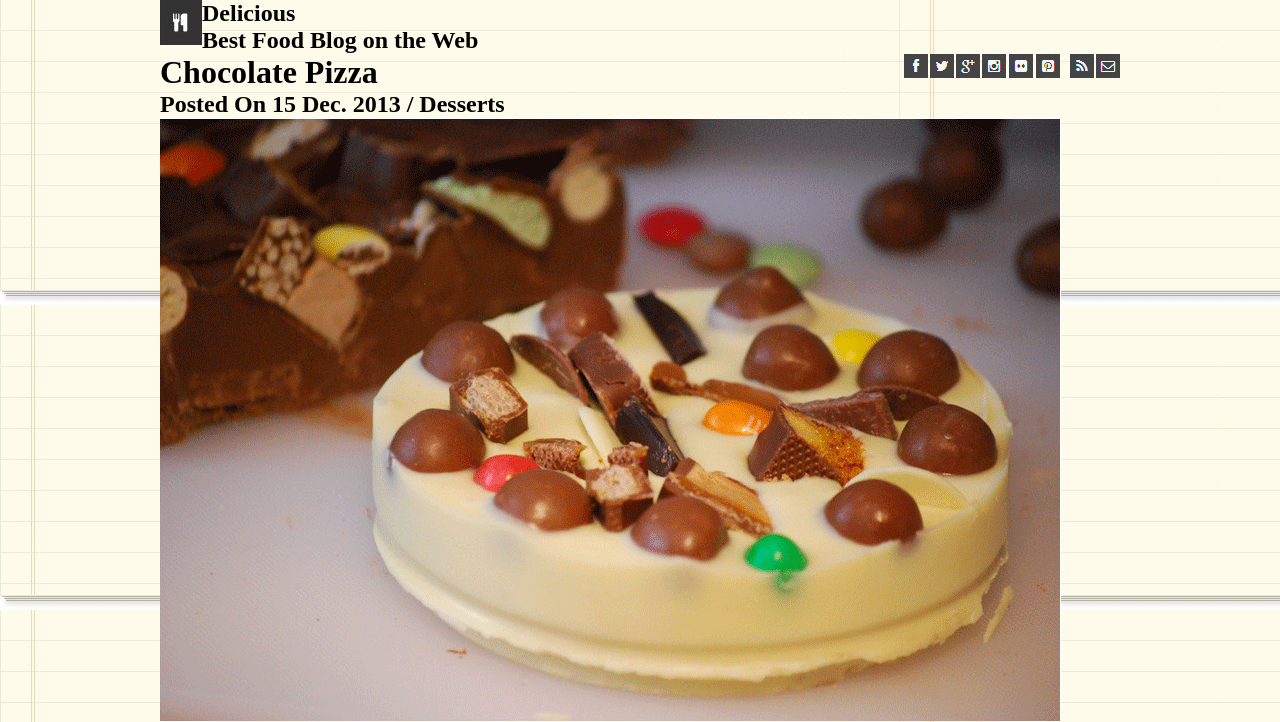
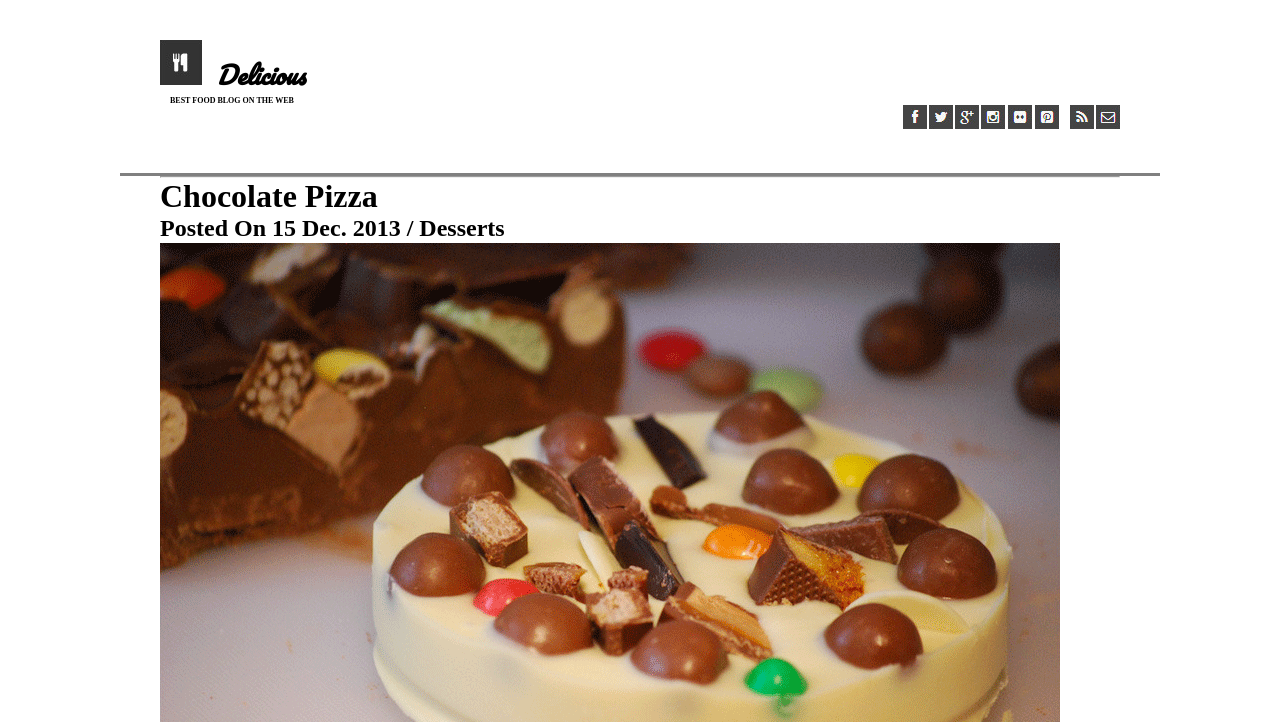
Before and after one commit to dquinn25/chocolate-pizza, a plain HTML site: page index.html in a window 1280 px wide. Shown: the top 722 px of the page. Drawn offline with Linux system fonts and the light colour scheme.

Commit message:
worked on CSS

```diff
--- a/index.html
+++ b/index.html
@@ -6,6 +6,7 @@
   <meta name="viewport" content="width=device-width, initial-scale=1.0">
   <title>Document</title>
   <link rel="stylesheet" href="style.css">
+  <link href="https://fonts.googleapis.com/css2?family=Pacifico&display=swap" rel="stylesheet">
 </head>
 
 <body>
@@ -14,18 +15,18 @@
     <h1>Delicious</h1>
     <h2>Best Food Blog on the Web</h2>
     <ul>
+      <img src="img/fb-icon.png" alt="fb-icon">
+      <img src="img/twit-icon.png" alt="twit-icon">
+      <img src="img/gp-icon.png" alt="gp-icon">
+      <img src="img/insta-icon.png" alt="insta-icon">
+      <img src="img/flic-icon.png" alt="flic-icon">
+      <img src="img/pint-icon.png" alt="pint-icon">
+      <img src="img/rss-icon.png" alt="rss-icon">
       <img src="img/mail-icon.png" alt="mail-icon">
-      <img src="img/rss-icon.png" alt="rss-icon">
-      <img src="img/pint-icon.png" alt="pint-icon">
-      <img src="img/flic-icon.png" alt="flic-icon">
-      <img src="img/insta-icon.png" alt="insta-icon">
-      <img src="img/gp-icon.png" alt="gp-icon">
-      <img src="img/twit-icon.png" alt="twit-icon">
-      <img src="img/fb-icon.png" alt="fb-icon">
     </ul>
   </nav>
-
     <main>
+      <hr/>
       <h1>Chocolate Pizza</h1>
       <h2>Posted On 15 Dec. 2013 / Desserts</h2>
       <img src="img/choco-pizza.png" alt="choco-pizza">
--- a/style.css
+++ b/style.css
@@ -1,18 +1,21 @@
 * {
   margin: auto;
 }
-
+/*
 body {
   background-image: url("img/list-bg.png");
-}
+} */
 
 nav>img {
-  float: left;
+
   height: 45px;
+  text-align: left;
 }
 
 nav {
   width: 960px;
+  border-bottom: 3px solid gray;
+  padding: 40px;
 }
 
 main {
@@ -20,10 +23,27 @@ main {
 }
 
 nav>ul>img {
-  float: right;
-  margin-left: 2px;
+  margin-left: -2px;
 }
 
-nav>ul>img:nth-child(2){
+nav>ul>img:nth-child(7){
+  margin-left: 7px;
+}
+
+nav>h1 {
+  font-family: 'Pacifico', cursive;
+  font-style: italic;
+  margin-left: 10px;
+  display: inline;
+}
+
+nav>ul {
+  text-align: right;
+}
+
+nav>h2 {
+  font-size: 8px;
+  text-transform: uppercase;
+  padding-top: -20px;
   margin-left: 10px;
 }
```
